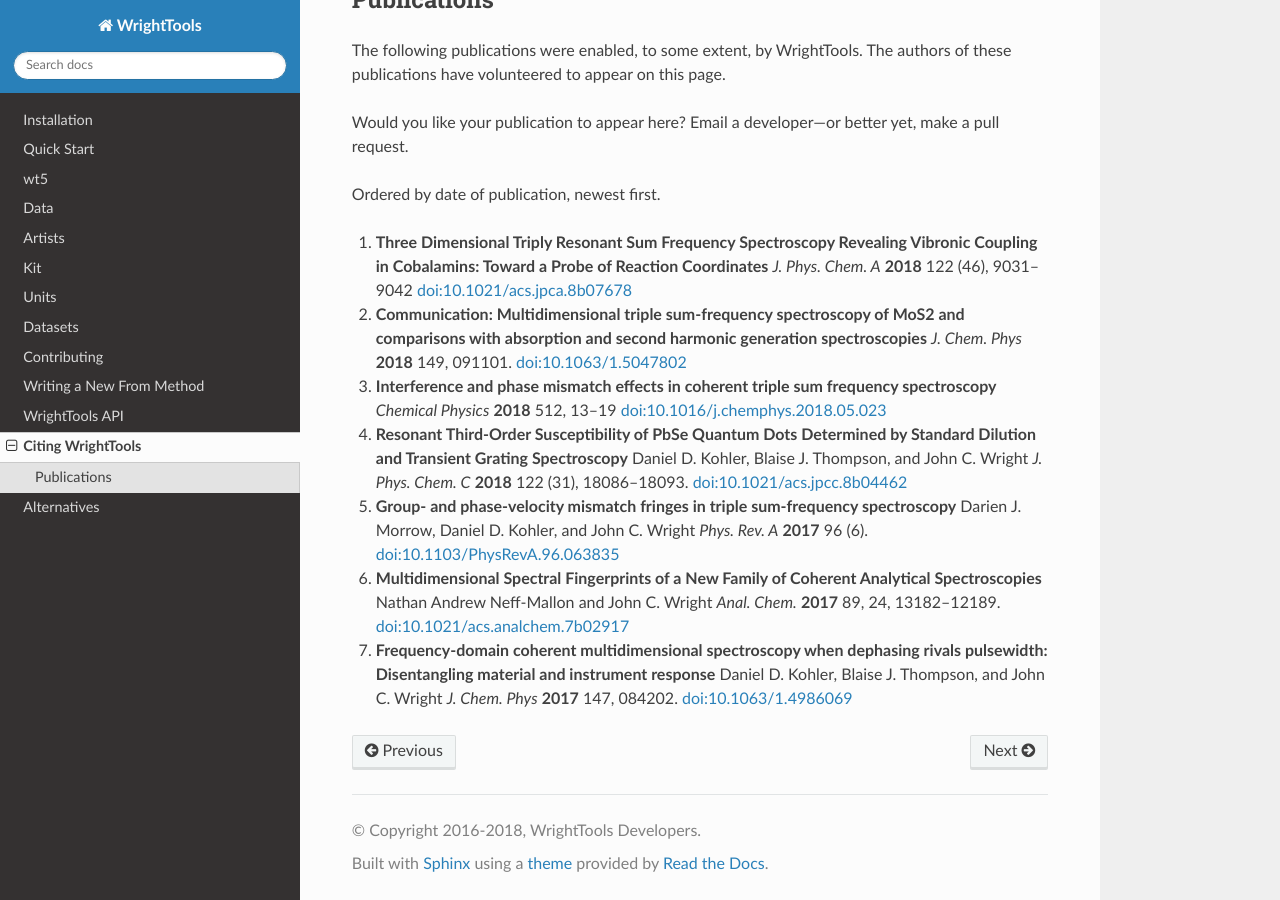
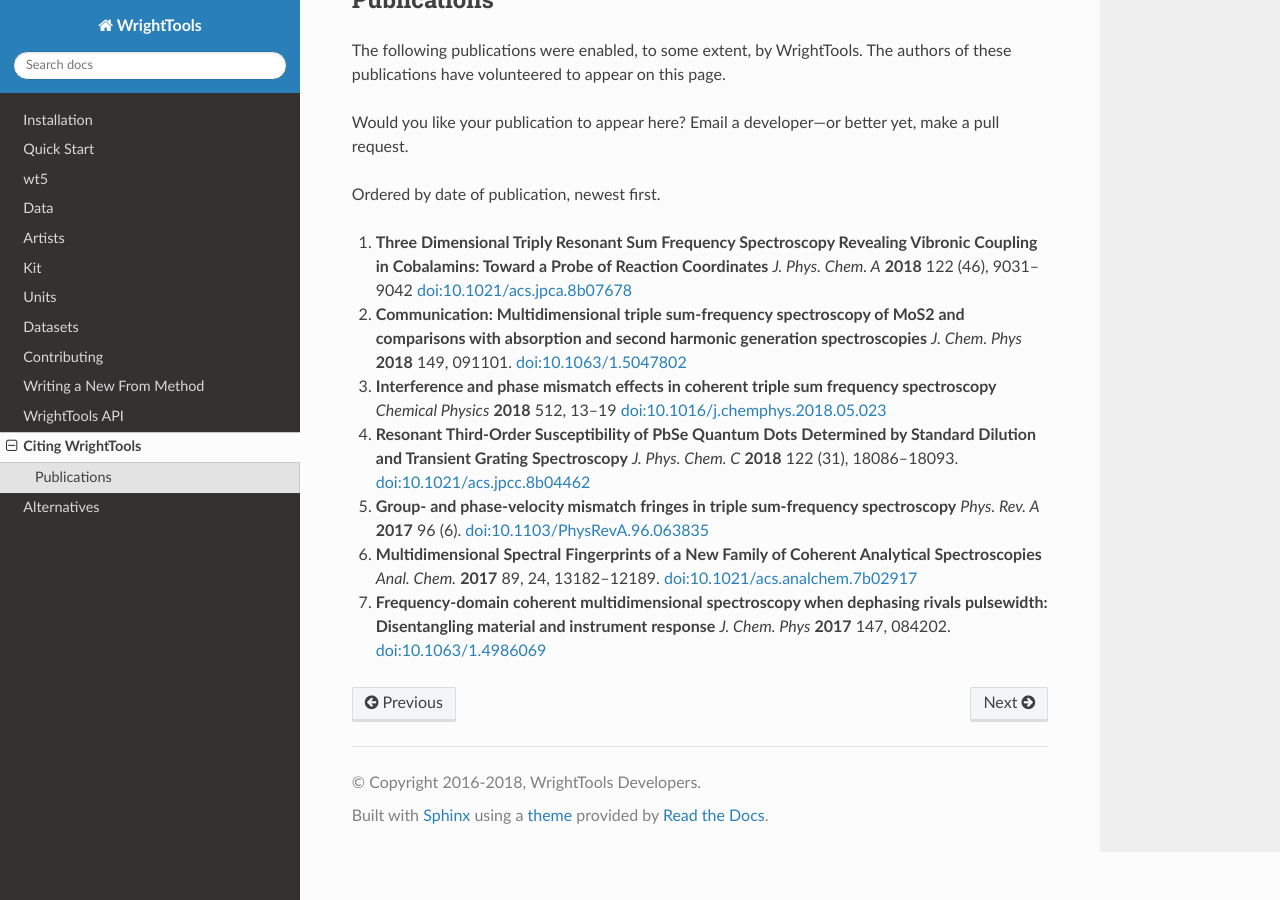
Before and after one commit to wright-group/WrightTools, a Sphinx documentation site: the page built from docs/citation.rst, in a window 1280 px wide and 900 px high, scrolled down 629 px. Built offline with Sphinx 7.4.7 and the Read the Docs theme 2.0.0, drawn with Linux system fonts in a browser that asks for light colours; pages that are not in the unit, such as notebooks, are missing from menus; the version number could not be read and is left out.

Commit message:
remove authors

```diff
--- a/docs/citation.rst
+++ b/docs/citation.rst
@@ -50,22 +50,18 @@ Ordered by date of publication, newest first.
    `doi:10.1016/j.chemphys.2018.05.023 <https://10.1016/j.chemphys.2018.05.023>`_
 
 #. **Resonant Third-Order Susceptibility of PbSe Quantum Dots Determined by Standard Dilution and Transient Grating Spectroscopy**
-   Daniel D. Kohler, Blaise J. Thompson, and John C. Wright
    *J. Phys. Chem. C* **2018** 122 (31), 18086--18093.
    `doi:10.1021/acs.jpcc.8b04462 <https://doi.org/10.1021/acs.jpcc.8b04462>`_
 
 #. **Group- and phase-velocity mismatch fringes in triple sum-frequency spectroscopy**
-   Darien J. Morrow, Daniel D. Kohler, and John C. Wright
    *Phys. Rev. A* **2017** 96 (6).
    `doi:10.1103/PhysRevA.96.063835 <https://doi.org/10.1103/PhysRevA.96.063835>`_
 
 #. **Multidimensional Spectral Fingerprints of a New Family of Coherent Analytical Spectroscopies**
-   Nathan Andrew Neff-Mallon and John C. Wright
    *Anal. Chem.* **2017** 89, 24, 13182--12189.
    `doi:10.1021/acs.analchem.7b02917 <https://doi.org/10.1021/acs.analchem.7b02917>`_
 
 #. **Frequency-domain coherent multidimensional spectroscopy when dephasing rivals pulsewidth:
    Disentangling material and instrument response**
-   Daniel D. Kohler, Blaise J. Thompson, and John C. Wright
    *J. Chem. Phys* **2017** 147, 084202.
    `doi:10.1063/1.4986069 <https://doi.org/10.1063/1.4986069>`_
```
